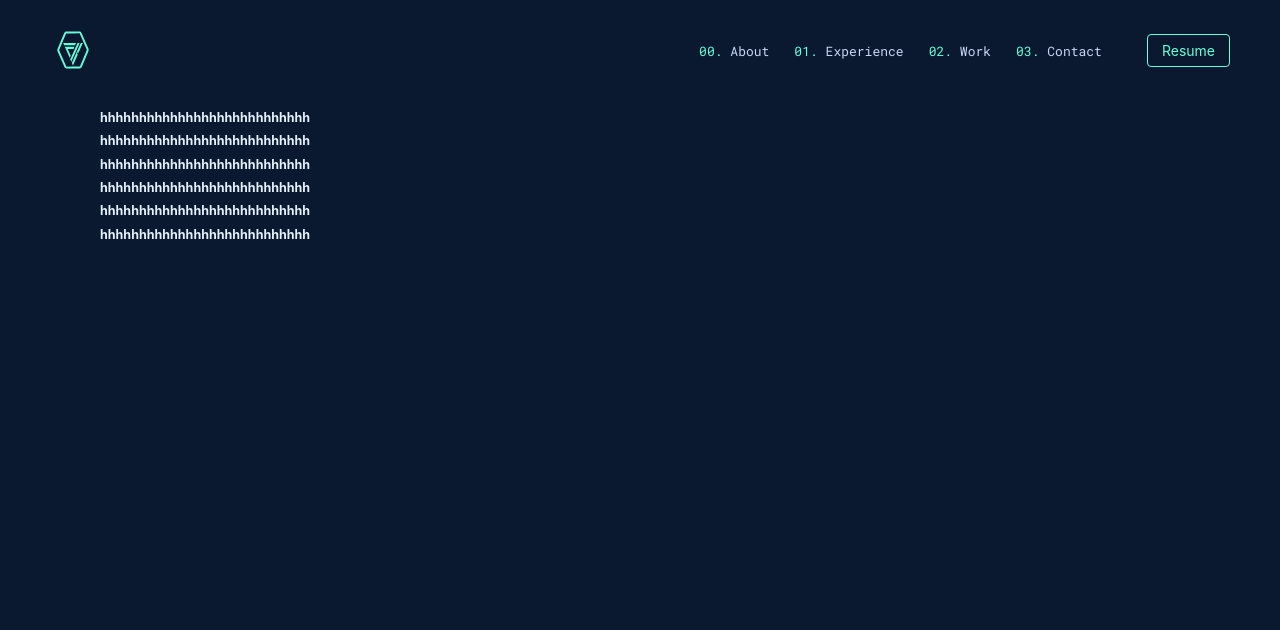
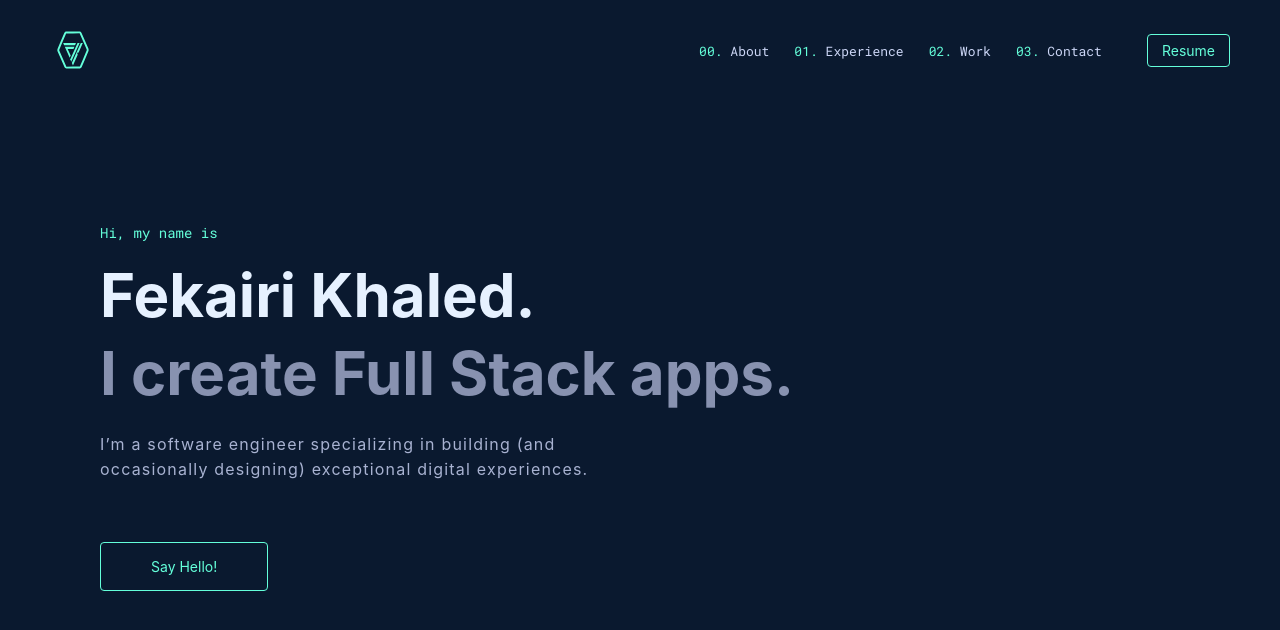
Before and after one commit to kfekairii/portfolio, a Next.js app: page / in a window 1280 px wide. Shown: the top 630 px of the page. Built offline with nearby package versions, Linux system fonts and the light colour scheme.

Commit message:
Hero added

```diff
--- a/src/components/AppButton.tsx
+++ /dev/null
@@ -1,16 +0,0 @@
-import React from "react";
-
-interface AppButtonProps {
-  onClick?: () => {};
-  classes?: string;
-}
-
-function AppButton({ onClick, classes }: AppButtonProps) {
-  return (
-    <div className={`btn ${classes}`} onClick={onClick}>
-      Resume
-    </div>
-  );
-}
-
-export default AppButton;
--- /dev/null
+++ b/src/components/ResumeButton.tsx
@@ -0,0 +1,17 @@
+import React from "react";
+
+interface ResumeButtonProps {
+  title: string;
+  onClick?: () => {};
+  classes?: string;
+}
+
+function ResumeButton({ title, onClick, classes }: ResumeButtonProps) {
+  return (
+    <div className={`btn ${classes}`} onClick={onClick}>
+      {title}
+    </div>
+  );
+}
+
+export default ResumeButton;
--- a/src/components/index.ts
+++ b/src/components/index.ts
@@ -1,6 +1,6 @@
-import AppButton from "./AppButton";
+import ResumeButton from "./ResumeButton";
 import AppHead from "./AppHead";
 import BurgerButton from "./BurgerButton";
 import NavItem from "./NavItem";
 
-export { BurgerButton, AppButton, AppHead, NavItem };
+export { BurgerButton, ResumeButton, AppHead, NavItem };
--- a/src/containers/Menu.tsx
+++ b/src/containers/Menu.tsx
@@ -1,6 +1,6 @@
 import Head from "next/head";
 import React, { memo, useEffect, useRef, useState } from "react";
-import { AppButton, BurgerButton, NavItem } from "../components";
+import { ResumeButton, BurgerButton, NavItem } from "../components";
 import useOnClickOutside from "../hooks/useOnClickOutside";
 import { navLinks } from "./Nav";
 
@@ -30,7 +30,6 @@ function Menu() {
 
   const wrapperRef = useRef(null);
   useOnClickOutside(wrapperRef, () => setOpenMenu(false));
-  console.log(openMenu);
   return (
     <div ref={wrapperRef} className="menu">
       <BurgerButton openMenu={openMenu} onClick={handleMenuDisplay} />
@@ -44,7 +43,7 @@ function Menu() {
             vertical
           />
         ))}
-        <AppButton classes="btn--vertical" />
+        <ResumeButton classes="btn--vertical" title="Resume" />
       </nav>
     </div>
   );
--- a/src/containers/Nav.tsx
+++ b/src/containers/Nav.tsx
@@ -1,7 +1,7 @@
 import Image from "next/image";
 import React, { useEffect, useState } from "react";
 import Logo from "../assets/icons/logo.svg";
-import { AppButton, NavItem } from "../components";
+import { ResumeButton, NavItem } from "../components";
 import useScrollDirection from "../hooks/useScrollDirection";
 import Menu from "./Menu";
 
@@ -49,7 +49,7 @@ function Nav() {
                 url={navLink.url}
               />
             ))}
-            <AppButton />
+            <ResumeButton title="Resume" />
           </ul>
           <Menu />
         </nav>
--- a/src/pages/_document.tsx
+++ b/src/pages/_document.tsx
@@ -8,6 +8,11 @@ export default function Document() {
           href="https://fonts.googleapis.com/css2?family=Roboto+Mono:wght@100;300;400;500;600;700&display=swap"
           rel="stylesheet"
         />
+
+        <link
+          href="https://fonts.googleapis.com/css2?family=Roboto:wght@100;300;400&display=swap"
+          rel="stylesheet"
+        />
       </Head>
       <body>
         <Main />
--- a/src/sections/Hero.tsx
+++ b/src/sections/Hero.tsx
@@ -1,19 +1,17 @@
 import React from "react";
+import { ResumeButton } from "../components";
 
 function Hero() {
   return (
-    <div>
-      Hero
-      <h1>hhhhhhhhhhhhhhhhhhhhhhhhhhh</h1>
-      <h1>hhhhhhhhhhhhhhhhhhhhhhhhhhh</h1>
-      <h1>hhhhhhhhhhhhhhhhhhhhhhhhhhh</h1>
-      <h1>hhhhhhhhhhhhhhhhhhhhhhhhhhh</h1>
-      <h1>hhhhhhhhhhhhhhhhhhhhhhhhhhh</h1>
-      <h1>hhhhhhhhhhhhhhhhhhhhhhhhhhh</h1>
-      <h1>hhhhhhhhhhhhhhhhhhhhhhhhhhh</h1>
-      <h1>hhhhhhhhhhhhhhhhhhhhhhhhhhh</h1>
-      <h1>hhhhhhhhhhhhhhhhhhhhhhhhhhh</h1>
-      <h1>hhhhhhhhhhhhhhhhhhhhhhhhhhh</h1>
+    <div className="hero">
+      <p className="hero__hi">Hi, my name is</p>
+      <h1 className="hero__myname">Fekairi Khaled.</h1>
+      <h1 className="hero__jobtitle">I create Full Stack apps.</h1>
+      <h5 className="hero__brief">
+        I’m a software engineer specializing in building (and occasionally
+        designing) exceptional digital experiences.
+      </h5>
+      <ResumeButton title="Say Hello!" classes="btn--big" />
     </div>
   );
 }
--- a/src/styles/base/_base.scss
+++ b/src/styles/base/_base.scss
@@ -7,9 +7,11 @@ body {
   padding: 0;
   margin: 0;
   font-size: 62.5%;
-  font-family: -apple-system, BlinkMacSystemFont, Segoe UI, Roboto, Oxygen,
-    Ubuntu, Cantarell, Fira Sans, Droid Sans, Helvetica Neue, sans-serif;
-  color: $white-gray;
+
+  // font-family: -apple-system, BlinkMacSystemFont, Segoe UI, Roboto, Oxygen,
+  //   Ubuntu, Cantarell, Fira Sans, Droid Sans, Helvetica Neue, sans-serif;
+  font-family:-apple-system, Roboto, sans-serif ;
+    color: $white-gray;
 
   &.blur {
     overflow: hidden;
--- a/src/styles/components/_AppButton.scss
+++ b/src/styles/components/_ResumeButton.scss
@@ -7,7 +7,10 @@
   margin-left: 2rem;
   border-radius: 0.4rem;
   cursor: pointer;
-
+  &--big{
+    margin: 0;
+    padding: 1.5rem 5rem;
+  }
   &--vertical{
     margin: 1.5rem 0;
     font-size: 1.6rem;
--- a/src/styles/components/_components.scss
+++ b/src/styles/components/_components.scss
@@ -1,2 +1,2 @@
-@import "./AppButton";
+@import "./ResumeButton";
 @import "./BurgerButton"
--- a/src/styles/containers/_layout.scss
+++ b/src/styles/containers/_layout.scss
@@ -3,4 +3,9 @@
   background-color: $primary;
   padding: 0 10rem;
   position: relative;
+
+  @media (max-width:$md) {
+  padding: 0 6rem;
+
+  }
 }
--- a/src/styles/sections/_hero.scss
+++ b/src/styles/sections/_hero.scss
@@ -0,0 +1,57 @@
+.hero{
+    @include flex-center;
+    flex-direction: column;
+    align-items: flex-start;
+    min-height: 100vh;
+    width: 100%;
+    padding: 0;
+
+    @media (max-width: 480px) and (min-height: 700px) {
+        padding-bottom: 10vh;
+      }
+
+    &__hi{
+        font-family: "Roboto Mono";
+        font-size: 1.4rem;
+        color: $secondary;
+
+        @media (max-width:$md) {
+            font-size: 1.2rem;
+        }
+    }
+    &__myname{
+        margin:.3rem 0 ;
+        font-size: 6rem;
+        color: $white-gray;
+        @media (max-width:$md) {
+            font-size: 4rem;
+        }
+    }
+    &__jobtitle{
+        margin:.3rem 0;
+        font-size: 6rem;
+        color: $gray;
+        @media (max-width:$md) {
+            font-size: 4rem;
+        }
+    }
+
+    &__brief{
+        margin: 20px 0 0;
+        max-width: 540px;
+        font-size: 1.6rem;
+        line-height: 2.5rem;
+        letter-spacing: 0.12rem;
+        color: $gray-light;
+        margin-bottom: 6rem;
+        font-weight: 400 !important;
+
+        @media (max-width:$md) {
+            font-size: 1.4rem;
+            line-height: 2.3rem;
+            margin-bottom: 5rem;
+
+        }
+
+    }
+}
```
